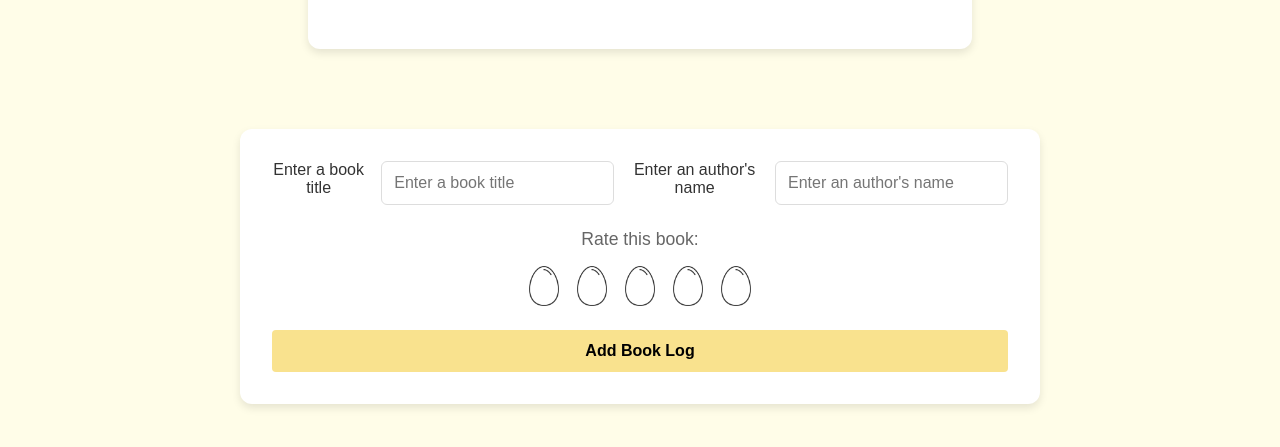
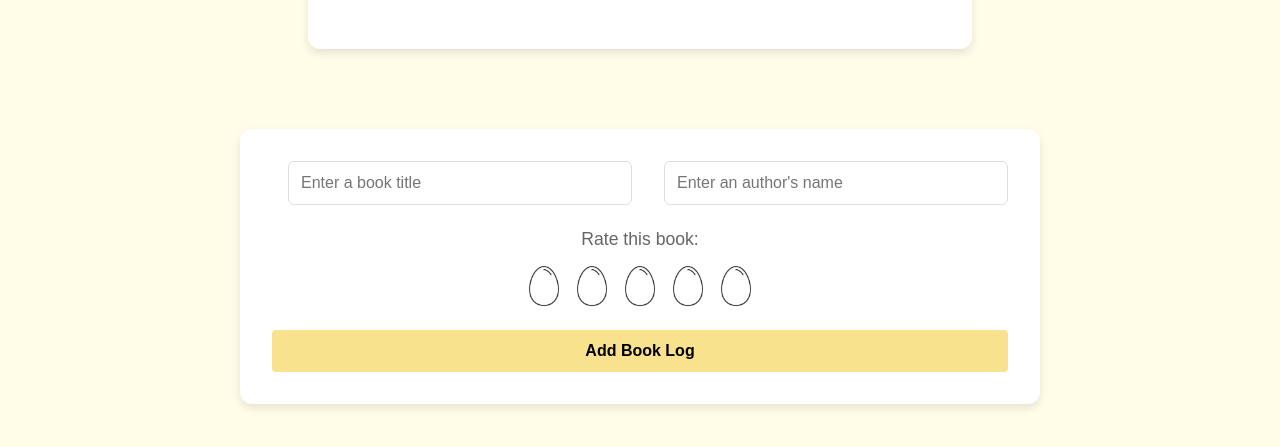
Before and after one commit to MinjaeKim9929/Egg-Your-Books, a website built with Parcel: page index.html in a window 1280 px wide. Shown: the part 407-854 px from the top of the page. Built offline with nearby package versions, Linux system fonts and the light colour scheme; some packages are replaced by stand-ins of ours.

Commit message:
deploy: 6deccc8d7fb6fae06b2df9c4a68b7bac6ea10f66

```diff
--- a/index.html
+++ b/index.html
@@ -41,9 +41,9 @@
 				<div id="user-content" class="book-section">
 					<form class="addLogForm">
 						<div class="input-group">
-							<label for="bookInput">Enter a book title</label>
+							<label for="bookInput"></label>
 							<input type="text" id="bookInput" placeholder="Enter a book title" required />
-							<label for="authorInput">Enter an author's name</label>
+							<label for="authorInput"></label>
 							<input type="text" id="authorInput" placeholder="Enter an author's name" required />
 						</div>
 						<div class="rating">
```
Also changed, not shown: docs/index.html (+1 -1 lines).
